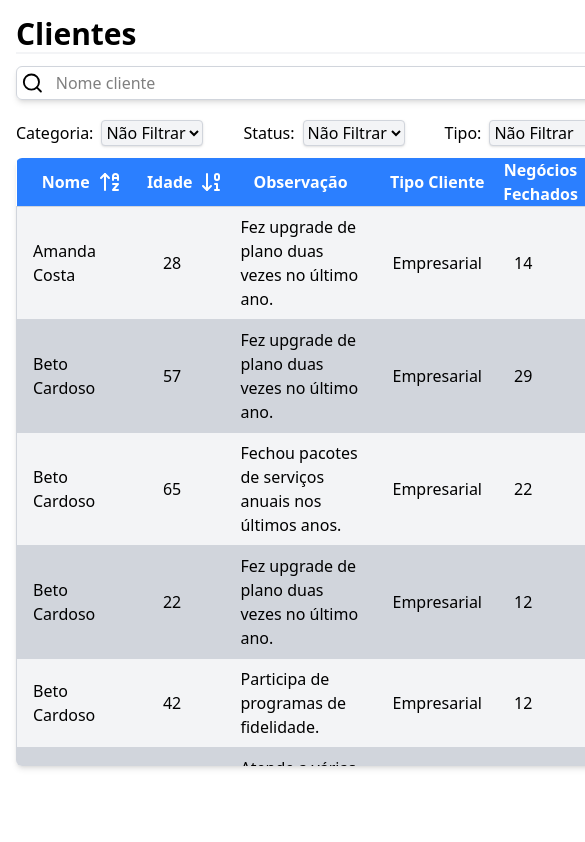
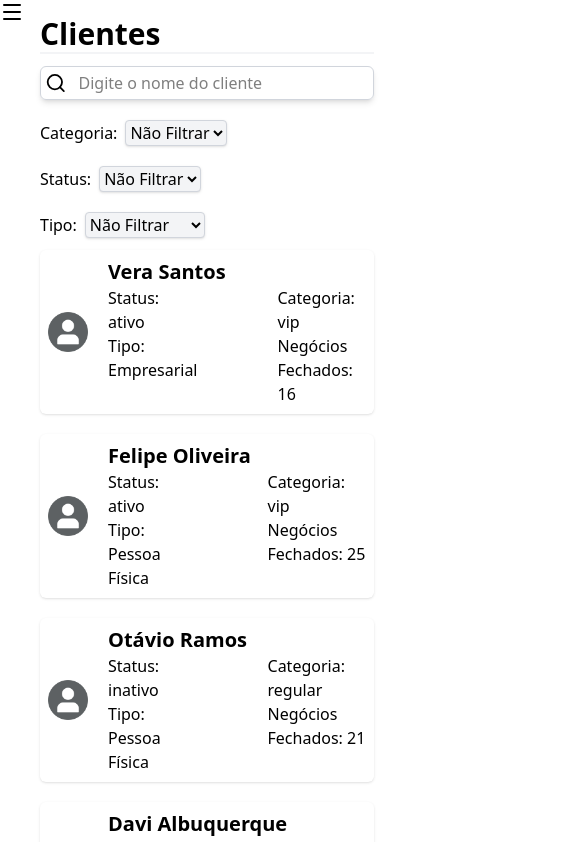
Before and after one commit to guilhermegodoydev/crm, a React (Vite) app in the folder client/: page /clientes in a window 390 px wide. Shown: the top 842 px of the page, 585 px wide, since content can reach past the window. Built offline with nearby package versions, Linux system fonts and the light colour scheme.

Commit message:
Deixando página responsiva

```diff
--- /dev/null
+++ b/client/src/components/BarraBusca.jsx
@@ -0,0 +1,17 @@
+import { Search } from "lucide-react";
+
+export function BarraBusca({ className = "", placeholder, onChange }) {
+    return (
+        <div className={`flex gap-3 p-1 rounded-md shadow-md border-1 border-gray-300 mb-5 ${className}`}>
+            <Search/>
+            <input
+            type="text"
+            name="buscar"
+            id="buscar"
+            placeholder={placeholder}
+            className="w-full"
+            onChange={onChange}
+            />
+        </div>
+    );
+}
--- a/client/src/components/Filtro.jsx
+++ b/client/src/components/Filtro.jsx
@@ -7,8 +7,8 @@ export function Filtro({id, nome, label, onChange, opcoes = []}) {
                 name={nome}
                 onChange={onChange}
             >
-                {opcoes.map(op => (
-                    <option value={op.valor}>{op.texto}</option>
+                {opcoes.map((op, index) => (
+                    <option key={`opcao-${index}-filtro-${id}`} value={op.valor}>{op.texto}</option>
                 ))}
             </select>
         </div>
--- a/client/src/components/Tabela/CabecalhoOrdenavel.jsx
+++ b/client/src/components/Tabela/CabecalhoOrdenavel.jsx
@@ -18,7 +18,7 @@ export function CabecalhoOrdenavel({titulo, tipo, ordenado, direcao, onClick, ar
     const icone = ordenado ? iconeAsc : iconDesc;
 
     return (
-        <th>
+        <th className="px-4 py-2">
             <button
                 className="flex justify-center gap-2 cursor-pointer w-fit m-auto"
                 onClick={onClick}
--- a/client/src/components/Tabela/Tabela.jsx
+++ b/client/src/components/Tabela/Tabela.jsx
@@ -46,7 +46,7 @@ export function Tabela({dadosTabela, colunas}) {
                         className={`border border-gray-300 ${index % 2 === 0 ? "bg-gray-100" : "bg-gray-300"}`}
                     >
                         {colunas.map((c) => (
-                            <td key={`linha-${item.id}-coluna-${c.chave}`} className="px-4 py-2">{item[c.chave]}</td>
+                            <td key={`coluna-${item.id}-coluna-${c.chave}`} className={`px-4 py-2 ${typeof item[c.chave] === "number" ? "text-center" : ""}`}>{item[c.chave]}</td>
                         ))}
                     </tr>
                 )) : (
--- a/client/src/components/kanban/Coluna.jsx
+++ b/client/src/components/kanban/Coluna.jsx
@@ -7,7 +7,7 @@ export function Coluna({ id, children }) {
     <div
         ref={setNodeRef}
         id={String(id)}
-        className="bg-gray-50 rounded-md min-w-1/6 max-w-1/6"
+        className="bg-gray-50 rounded-md p-2 overflow-y-aut"
     >
         {children}
     </div>
--- a/client/src/components/kanban/ColunaEtapa.jsx
+++ /dev/null
@@ -1,15 +0,0 @@
-import { useDroppable } from "@dnd-kit/core";
-
-export function ColunaEtapa({ id, children }) {
-    const { setNodeRef } = useDroppable({ id: String(id) });
-
-    return (
-    <div
-        ref={setNodeRef}
-        id={String(id)}
-        className="bg-gray-50 rounded-md min-w-1/6 max-w-1/6"
-    >
-        {children}
-    </div>
-    );
-}
--- a/client/src/components/kanban/LeadArastavel.jsx
+++ b/client/src/components/kanban/LeadArastavel.jsx
@@ -10,7 +10,7 @@ export function LeadArastavel({ lead, etapaId, onClick }) {
         }
     });
 
-    const style = {transform: transform ? `translate(${transform.x}px, ${transform.y}px)` : undefined, transition };
+    const style = { transform: transform ? `translate(${transform.x}px, ${transform.y}px)` : undefined, transition };
 
     return (
         <li
@@ -19,8 +19,8 @@ export function LeadArastavel({ lead, etapaId, onClick }) {
             className="flex mb-5 p-2 gap-2 bg-white rounded-md border-gray-400 shadow relative cursor-pointer"
         >
             <img src="src/assets/perfil.png" alt={`Foto do ${lead.nome.split(" ")[0]}`} className="h-10 w-10 rounded-full"/>
-            <div className="w-full max-w-[61%]">
-                <h3 className="max-w-[100%] truncate" title={lead.nome}>{lead.nome}</h3>
+            <div className="max-w-[61%]">
+                <h3 className="truncate" title={lead.nome}>{lead.nome}</h3>
                 <p className="text-sm">Origem: {lead.origem}</p>
             </div>
             <div>
--- a/client/src/screens/Clientes.jsx
+++ b/client/src/screens/Clientes.jsx
@@ -1,19 +1,22 @@
 import { useMemo, useState, useRef} from "react";
-import { Search } from "lucide-react";
 
 import { Filtro } from "../components/Filtro";
 import { Tabela } from "../components/tabela/Tabela";
+import { BarraBusca } from "../components/BarraBusca";
 
 import { filtrar } from "../utils/filtrar"
 import { buscar } from "../utils/buscar";
 
 import { useAPI } from "../hooks/useAPI";
 
+import { useTela } from "../context/TelaContexto";
+
 const colunas = [
   { chave: "nome", label: "Nome", ordenavel: true, tipo: "texto" },
   { chave: "idade", label: "Idade", ordenavel: true, tipo: "numero" },
   { chave: "observacao", label: "Observação", ordenavel: false, tipo: "texto" },
-  { chave: "tipo", label: "Tipo Cliente", ordenavel: false, tipo: "texto" },
+  { chave: "categoria", label: "Categoria", ordenavel: false, tipo: "texto"},
+  { chave: "tipo", label: "Tipo", ordenavel: false, tipo: "texto" },
   { chave: "negociosFechados", label: "Negócios Fechados", ordenavel: true, tipo: "numero" },
   { chave: "status", label: "Status", ordenavel: false, tipo: "texto" }
 ];
@@ -23,19 +26,24 @@ export default function Clientes() {
   const [filtrado, setFiltrado] = useState({nome: ""});
   const tempoDigitacao = useRef(null);
   const { dados: clientes, carregando, erro } = useAPI("/mock/clientes.json");
+  const { desktop } = useTela();
 
   const dados = useMemo(() => {
     if (!clientes || clientes.length === 0) return [];
 
-    if (!busca)
+    if (busca) {
+      let resultadoBusca = buscar([...clientes], "nome", busca);
+
+      if (resultadoBusca.length > 1) {
+        return filtrar(resultadoBusca, filtrado)
+      }
+
+      return resultadoBusca;
+    }
+    else {
       return filtrar([...clientes], filtrado);
-
-    return buscar([...clientes], "nome", busca);
-  },  [filtrado, busca, clientes]);
-
-  if (carregando) return <p>Carregando clientes...</p>;
-  if (erro) return <p>Erro ao carregar clientes: {erro.message}</p>;
-  if (!clientes || clientes.length === 0) return <p>Nenhum cliente encontrado.</p>;
+    }
+  }, [filtrado, busca, clientes]);
 
   const handleFiltroOnChange = (campo, valor) => {
     setFiltrado(prev => ({...prev, [campo]: valor}));
@@ -47,11 +55,12 @@ export default function Clientes() {
 
     tempoDigitacao.current = setTimeout(() => {
       setBusca(valor);
-    }, 500);
+    }, 800);
   };
 
   const filtros = [
     {
+      id: 1,
       label: "Categoria:",
       nome: "categoriaCliente",
       onChange: (e) => handleFiltroOnChange("categoria", e.target.value),
@@ -62,6 +71,7 @@ export default function Clientes() {
       ]
     },
     {
+      id: 2,
       label: "Status:",
       nome: "stCliente",
       onChange: (e) => handleFiltroOnChange("status", e.target.value),
@@ -72,6 +82,7 @@ export default function Clientes() {
       ]
     },
     {
+      id: 3,
       label: "Tipo:",
       nome: "tipoCliente",
       onChange: (e) => handleFiltroOnChange("tipo", e.target.value),
@@ -80,27 +91,21 @@ export default function Clientes() {
         {texto: "Pessoa Física", valor: "Pessoa Física"},
         {texto: "Empresarial", valor: "Empresarial"}
       ]
-    }
+    },
   ];
+
+  if (carregando) return <p>Carregando clientes...</p>;
+  if (erro) return <p>Erro ao carregar clientes: {erro.message}</p>;
+  if (!clientes || clientes.length === 0) return <p>Nenhum cliente encontrado.</p>;
 
   return (
     <section>
-      <div className="flex gap-3 p-1 rounded-md shadow-md border-1 border-gray-300 mb-5">
-        <Search/>
-        <input
-          type="text"
-          name="buscar"
-          id="buscar"
-          placeholder="Nome cliente"
-          className="w-full"
-          onChange={e => handleBusca(e.target.value)}
-        />
-      </div>
+      <BarraBusca placeholder="Digite o nome do cliente" onChange={(e) => handleBusca(e.target.value)}/>
 
-
-      <div className="flex gap-10 mb-3">
+      <div className="flex lg:gap-10 gap-5 mb-3 lg:flex-no-wrap flex-wrap">
         {filtros.map(fil => (
           <Filtro
+            key={`filtro-${fil.id}`}
             id={`filtro-${fil.nome}`}
             nome={fil.nome}
             label={fil.label}
@@ -110,10 +115,32 @@ export default function Clientes() {
         ))}
       </div>
 
-
-      <div className="max-h-[72vh] overflow-y-auto rounded-md shadow-md">
-        <Tabela dadosTabela={dados} colunas={colunas} />
-      </div>
+      {desktop ?
+        <div className="max-h-[72vh] overflow-y-auto rounded-md shadow-md">
+          <Tabela dadosTabela={dados} colunas={colunas} />
+        </div>
+        :
+        <div className="space-y-5">
+          {dados.length === 0 ? <p>Nenhum dado Encontrado</p> : dados.map((cliente) => (
+            <div className="flex gap-5 items-center shadow rounded-md p-2">
+              <img className="size-10" src="src/assets/perfil.png" alt="" />
+              <div>
+                <h3>{cliente["nome"]}</h3>
+                <div className="flex gap-20">
+                  <div>
+                    <p>Status: {cliente["status"]}</p>
+                    <p>Tipo: {cliente["tipo"]}</p>
+                  </div>
+                  <div>
+                    <p>Categoria: {cliente["categoria"]}</p>
+                    <p>Negócios Fechados: {cliente["negociosFechados"]}</p>
+                  </div>
+                </div>
+              </div>
+            </div>
+          ))}
+        </div>
+      }
     </section>
   );
 }
```
Also changed, not shown: client/src/components/CardMetrica.jsx (+23 -2 lines).
